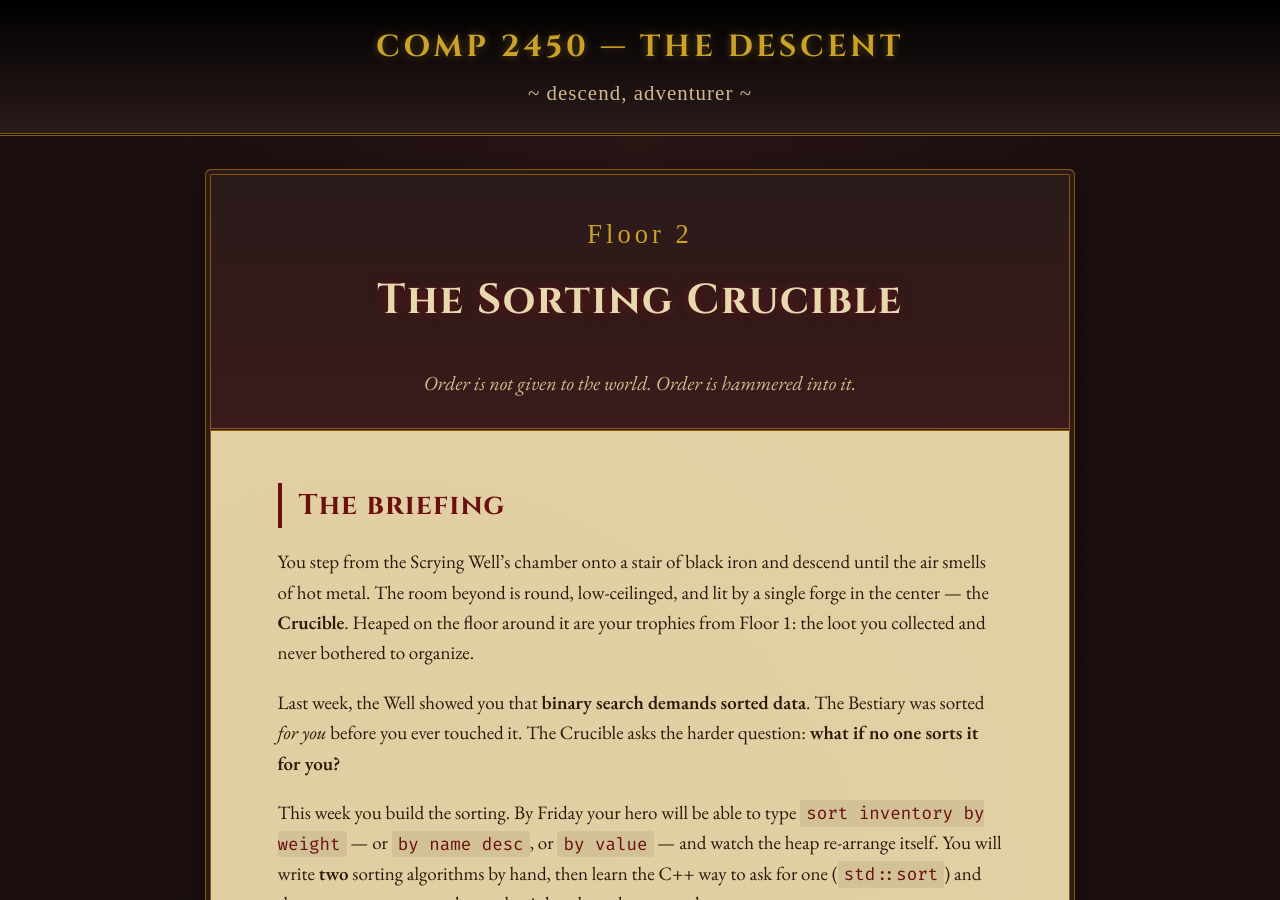
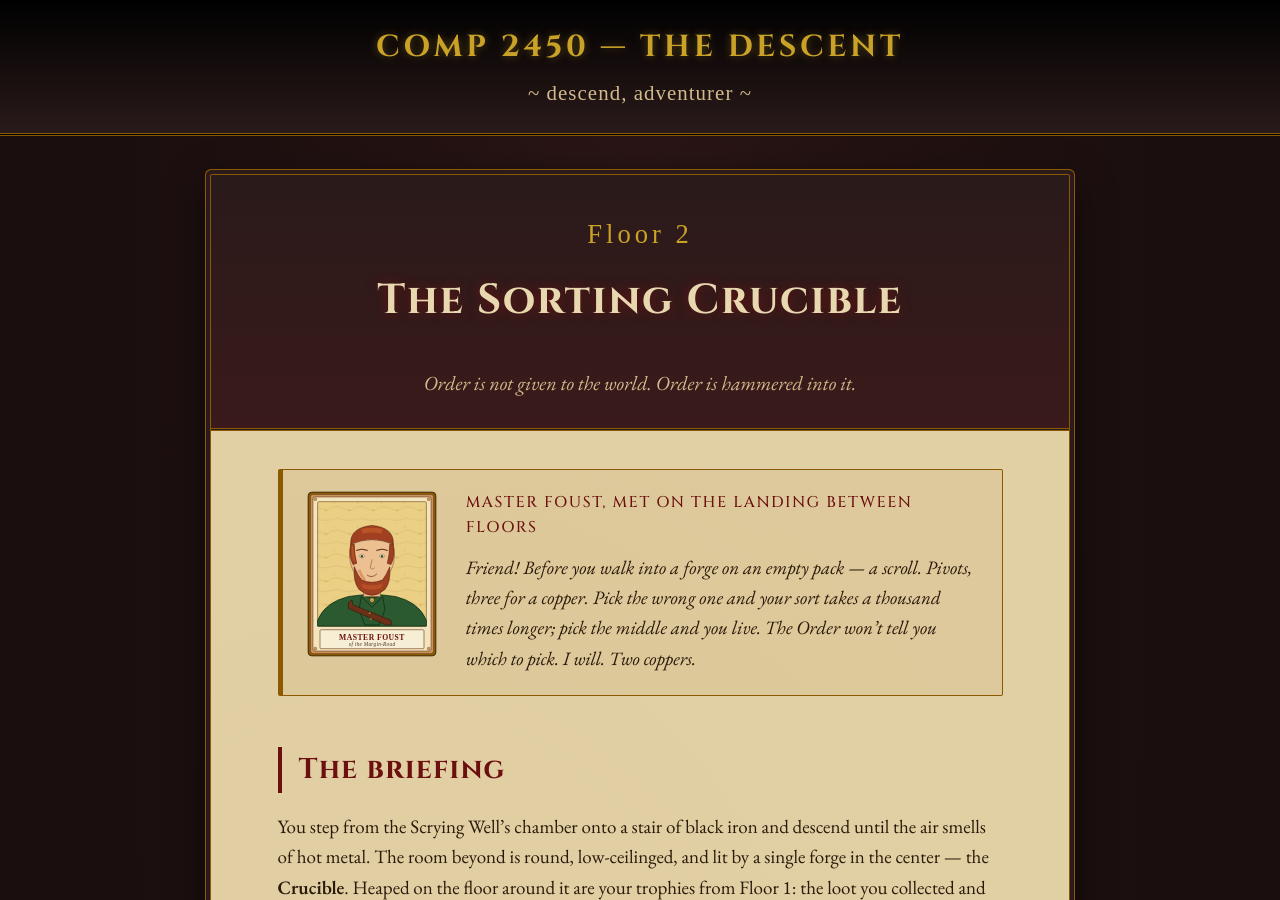
Before and after one commit to HogRed/comp2450, a Jekyll site: the page built from _floors/floor-02.md, in a window 1280 px wide and 900 px high. Built offline with Jekyll 4.4.1, drawn with Linux system fonts in a browser that asks for light colours; some web fonts are replaced; some of the changed text lies outside the part shown.

Commit message:
Place Foust + Grix on Floor 2 and Steil on Floor 3
Foust opens Floor 2 as a between-floors merchant pitching a "scroll of
pivots" — establishing him as a recurring landing-stage presence and
foreshadowing the day's lesson. Grix appears just above the Pivot
Wraith bestiary block, proudly announcing the anti-pattern (always-
first-element pivot) so the wraith reads as the punishment for his
strategy. On Floor 3, Steil's existing speech is now attached to his
portrait via the character card.

Co-Authored-By: Claude Opus 4.7 <noreply@anthropic.com>

```diff
--- a/_floors/floor-02.md
+++ b/_floors/floor-02.md
@@ -5,6 +5,17 @@ flavor_quote: "Order is not given to the world. Order is hammered into it."
 week: 3
 zybook: "Chapter 3"
 ---
+
+<div class="character-card" markdown="1">
+<div class="character-portrait">
+  <img src="{{ '/assets/portraits/foust.svg' | relative_url }}" alt="Master Foust of the Margin-Road — red-haired merchant in a forest-green tunic with a leather satchel strap and a brass coin on a cord."/>
+</div>
+<div class="character-quote" markdown="1">
+<span class="speaker">Master Foust, met on the landing between floors</span>
+
+Friend! Before you walk into a *forge* on an empty pack — a scroll. *Pivots, three for a copper.* Pick the wrong one and your sort takes a thousand times longer; pick the middle and you live. The Order won't tell you which to pick. I will. *Two coppers.*
+</div>
+</div>
 
 ## The briefing
 
@@ -124,6 +135,17 @@ Commit `floor-02/lab-notes.md` to your project repo with:
 
 Your commit history this week should show at least three commits — Mon (merge), Wed (quick), Fri (`std::sort` + lab notes).
 
+<div class="character-card" markdown="1">
+<div class="character-portrait">
+  <img src="{{ '/assets/portraits/grix.svg' | relative_url }}" alt="Grix the Opportunist — green-skinned goblin with pointed ears, yellow eyes, gap-toothed grin, patched mismatched tunic, and a stolen brass key on a leather collar."/>
+</div>
+<div class="character-quote" markdown="1">
+<span class="speaker">Grix the Opportunist offers his strategy</span>
+
+*Easy*, friend! You take the first one in the line — that's your pivot. Always works for Grix. Why pick a *middle*? You don't even know what's in the middle yet! First one, every time. **Sorted.**
+</div>
+</div>
+
 <div class="callout bestiary" markdown="1">
 <p class="callout-title">Bestiary · Floor 2</p>
 
```
Also changed, not shown: _floors/floor-03.md (+10 -1 lines).
